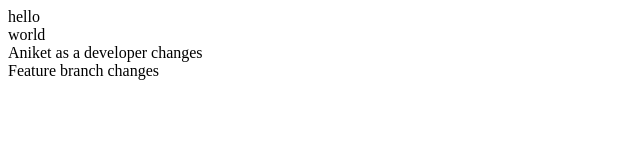
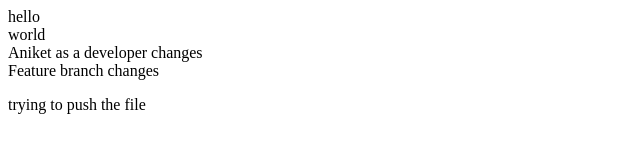
Before and after one commit to AniPatil101/demo, a plain HTML site: page index.html in a window 1280 px wide. Shown: the whole page, without its empty margins (0-640 px from the left). Drawn offline with Linux system fonts and the light colour scheme.

Commit message:
update index file

```diff
--- a/index.html
+++ b/index.html
@@ -2,3 +2,4 @@
 <div>world</div>
 <div class="container">Aniket as a developer changes</div>
 <div class="content">Feature branch changes</div>
+<P>trying to push the file</P>
```
